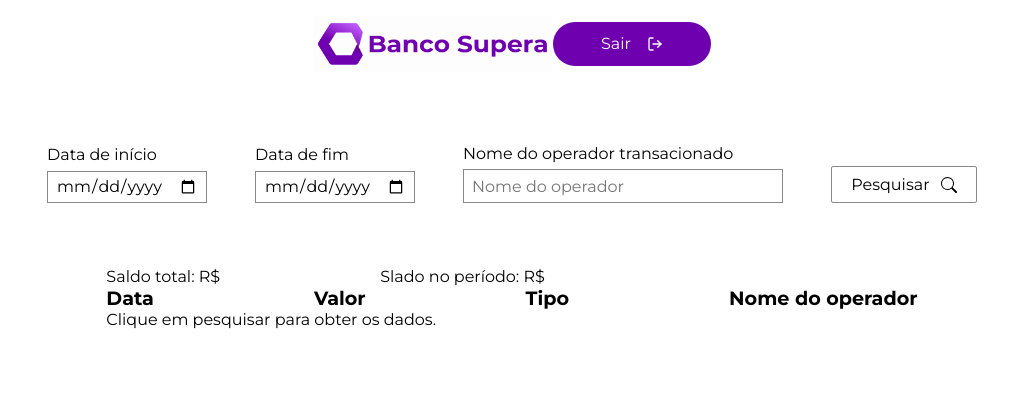
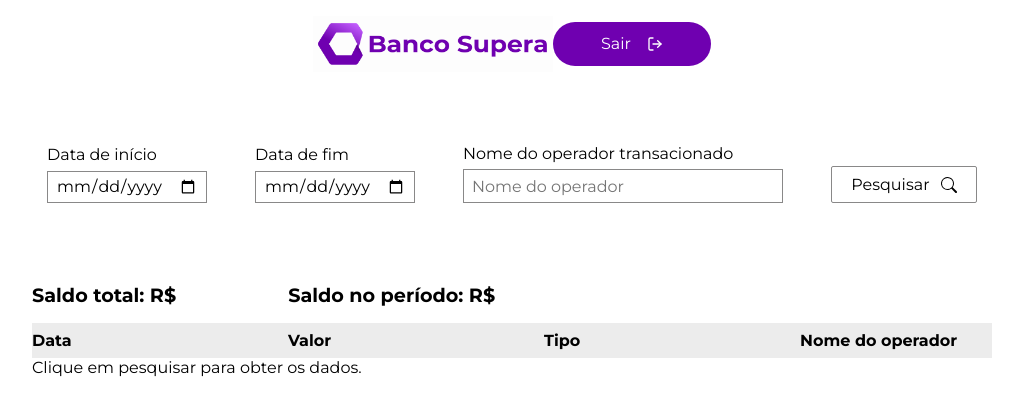
Before and after one commit to francinehahn/Bank-Frontend-React, a React (Vite) app: page /user in a window 1280 px wide. Shown: the top 416 px of the page, without its empty margins (128-1151 px from the left). Built offline with nearby package versions, Linux system fonts and the light colour scheme; sample sign-in values are in the browser's storage.

Commit message:
style: I implemented different background colors to every line of the table and increased the line-height of the paragraphs

```diff
--- a/src/GlobalStyle.jsx
+++ b/src/GlobalStyle.jsx
@@ -10,6 +10,7 @@ export const GlobalStyle = createGlobalStyle`
 
     :root {
         --lightgrey: #f6f6f6;
+        --mediumgrey: #ececec;
         --darkgrey: #898888;
         --white: #ffffff;
         --light-purple: #e8c1ff;
--- a/src/components/Transactions/Transactions.jsx
+++ b/src/components/Transactions/Transactions.jsx
@@ -3,7 +3,7 @@ import { TransactionContainer } from './styles';
 
 export function Transactions (props) {
     return (
-        <TransactionContainer>
+        <TransactionContainer index={props.index}>
             <p>{props.date}</p>
             <p>{props.value}</p>
             <p>{props.type}</p>
@@ -16,5 +16,6 @@ Transactions.propTypes = {
     date: PropTypes.string.isRequired,
     value: PropTypes.number.isRequired,
     type: PropTypes.string.isRequired,
-    operatorName: PropTypes.string.isRequired
+    operatorName: PropTypes.string.isRequired,
+    index: PropTypes.number.isRequired
   };
--- a/src/components/Transactions/styles.jsx
+++ b/src/components/Transactions/styles.jsx
@@ -3,5 +3,12 @@ import { styled } from "styled-components";
 export const TransactionContainer = styled.div `
     display: flex;
     justify-content: flex-start;
-    gap: 5rem;
+    gap: 6rem;
+    background-color: ${props => props.index % 2 !== 0? 'var(--mediumgrey)' : 'transparent'};
+
+    p {
+        width: 10rem;
+        font-size: 1rem;
+        line-height: 2.2rem;
+    }
 `
--- a/src/pages/UserInformation/UserInformation.jsx
+++ b/src/pages/UserInformation/UserInformation.jsx
@@ -1,7 +1,7 @@
 import { useState } from "react"
 import { Header } from "../../components/Header/Header"
 import { useProtectedPage } from "../../hooks/useProtectedPage"
-import { FormContainer, MainContainer, TransactionsContainer } from "./style"
+import { Balance, FormContainer, MainContainer, Titles, TransactionsContainer } from "./style"
 import {BsSearch} from "react-icons/bs"
 import axios from "axios"
 import { Transactions } from "../../components/Transactions/Transactions"
@@ -70,22 +70,22 @@ export function UserInformation () {
             </FormContainer>
 
             <TransactionsContainer>
-                <span>
-                    <p>Saldo total: R$</p>
-                    <p>Slado no período: R$</p>
-                </span>
+                <Balance>
+                    <h2>Saldo total: R$</h2>
+                    <h2>Saldo no período: R$</h2>
+                </Balance>
 
-                <span>
-                    <h2>Data</h2>
-                    <h2>Valor</h2>
-                    <h2>Tipo</h2>
-                    <h2>Nome do operador</h2>
-                </span>
+                <Titles>
+                    <h3>Data</h3>
+                    <h3>Valor</h3>
+                    <h3>Tipo</h3>
+                    <h3>Nome do operador</h3>
+                </Titles>
 
                 <div>
                     {!data && <p>Clique em pesquisar para obter os dados.</p>}
                     {data && data.content.length === 0 && <p>Não há dados para os filtros selecionados.</p>}
-                {data && data.content.length > 0 && data.content.map(item => {
+                    {data && data.content.length > 0 && data.content.map((item, index) => {
                         return (
                             <Transactions
                                 key={item.id}
@@ -93,12 +93,11 @@ export function UserInformation () {
                                 value={item.valor}
                                 type={item.tipo}
                                 operatorName={item.nomeOperadorTransacao}
+                                index={index}
                             />
                         )
                     })}
                 </div>
-
-              {/*Chamar aqui o componente de transactions*/}
             </TransactionsContainer>
         </MainContainer>
     )
--- a/src/pages/UserInformation/style.jsx
+++ b/src/pages/UserInformation/style.jsx
@@ -77,18 +77,28 @@ export const FormContainer = styled.form `
 
 export const TransactionsContainer = styled.section `
     margin-top: 4rem;
+`
 
-    span {
-        display: flex;
-        justify-content: flex-start;
-        gap: 10rem;
+export const Titles = styled.div `
+    display: flex;
+    justify-content: flex-start;
+    gap: 4rem;
+    background-color: var(--mediumgrey);
 
-        h2 {
-            font-size: 1.2rem;
-        }
-    }
-
-    div {
-
+    h3 {
+        font-size: 1rem;
+        line-height: 2.2rem;
+        width: 12rem;
     }
 `
+
+export const Balance = styled.div `
+    display: flex;
+    justify-content: flex-start;
+    gap: 7rem;
+    margin: 1rem 0;
+
+    h2 {
+        font-size: 1.2rem;
+    }
+`
```
Lines whose indentation alone changed are shown as unchanged.
